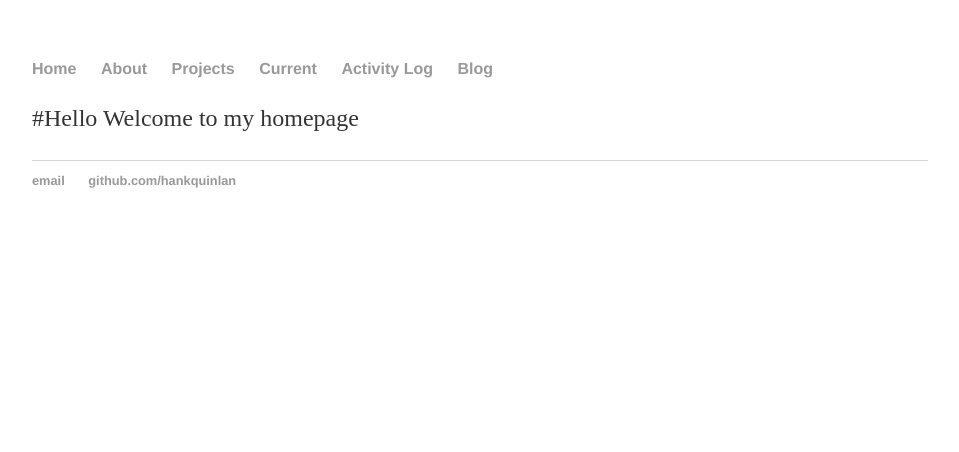
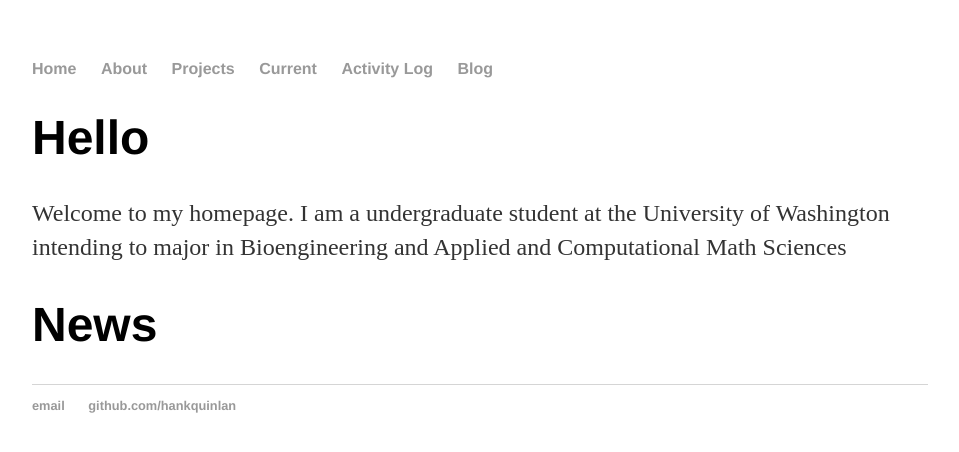
Before and after one commit to shallinan1/shallinan1.github.io, a Jekyll site: the page built from index.md, in a window 1280 px wide. Shown: the top 452 px of the page, without its empty margins (160-1119 px from the left). Built offline with Jekyll 4.4.1, drawn with Linux system fonts in a browser that asks for light colours; our own code applies the rules of GitHub Pages for plain Markdown files.

Commit message:
Update index.md

```diff
--- a/index.md
+++ b/index.md
@@ -1,2 +1,5 @@
-#Hello
-Welcome to my homepage
+# Hello
+
+Welcome to my homepage. I am a undergraduate student at the University of Washington intending to major in Bioengineering and Applied and Computational Math Sciences
+
+# News
```
